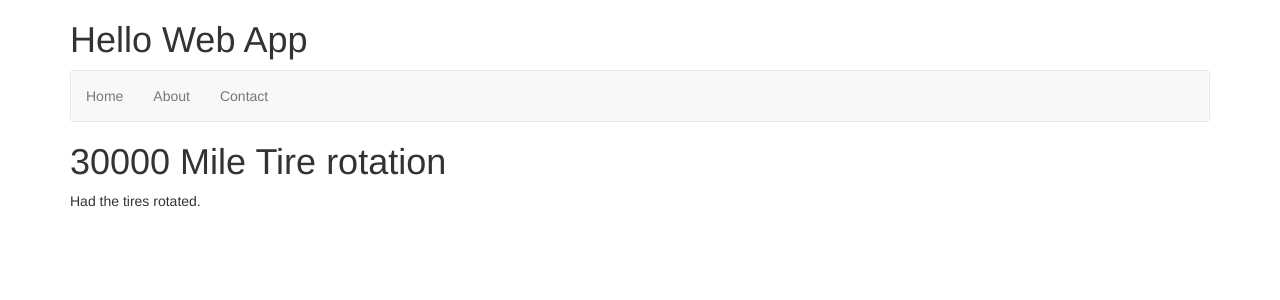
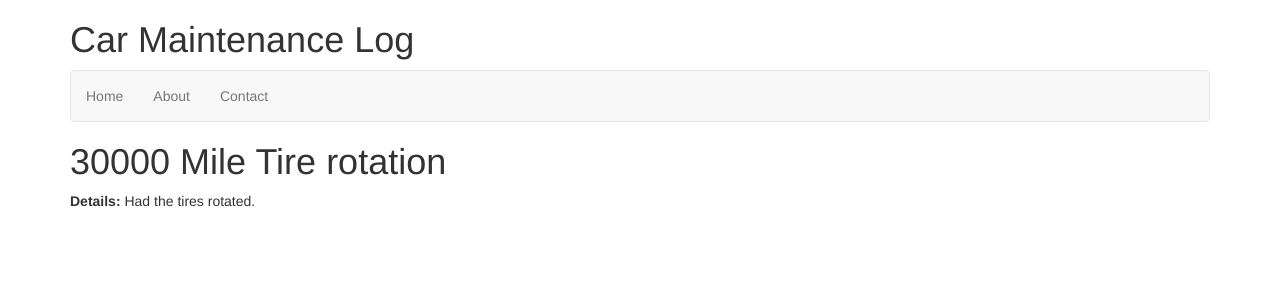
Before and after one commit to bjshively/hellowebapp, a Django app: a page that uses collection/templates/layouts/base.html in a window 1280 px wide. Shown: the top 300 px of the page. Run offline with Django 3.2, Linux system fonts and the light colour scheme; data comes from the database, SQL or seed files in the repository; both versions use the stored data as it was after the commit; some libraries are stand-ins or nearby versions.

Commit message:
Small tweaks to base and service_detail layouts

```diff
--- a/collection/templates/layouts/base.html
+++ b/collection/templates/layouts/base.html
@@ -1,7 +1,7 @@
 {% load staticfiles %}
 <html>
 <head>
-    <title>{% block title %}My Hello Web App Project{% endblock %}</title>
+    <title>{% block title %}Car Maintenance Log{% endblock %}</title>
     <link rel="stylesheet" href="https://maxcdn.bootstrapcdn.com/bootstrap/3.3.5/css/bootstrap.min.css">
     <!-- <link rel="stylesheet" href="{% static 'css/style.css' %}" /> -->
     {% block header %}{% endblock %}
@@ -9,7 +9,7 @@
 <body>
     <div class="container">
     <header>
-        <h1>Hello Web App</h1>
+        <h1>Car Maintenance Log</h1>
         <nav class="navbar navbar-default">
             <ul class="nav navbar-nav">
                 <li><a href="{% url 'home' %}">Home</a></li>
--- a/collection/templates/services/service_detail.html
+++ b/collection/templates/services/service_detail.html
@@ -2,5 +2,5 @@
 {% block title %}{{ service.name }} - {{ block.super }}{% endblock %}
 {% block content %}
 <h1>{{ service.name }}</h2>
-<p>{{ service.description }}</p>
+<p><strong>Details:</strong> {{ service.description }}</p>
 {% endblock %}
```
Also changed, not shown: db.sqlite3.
